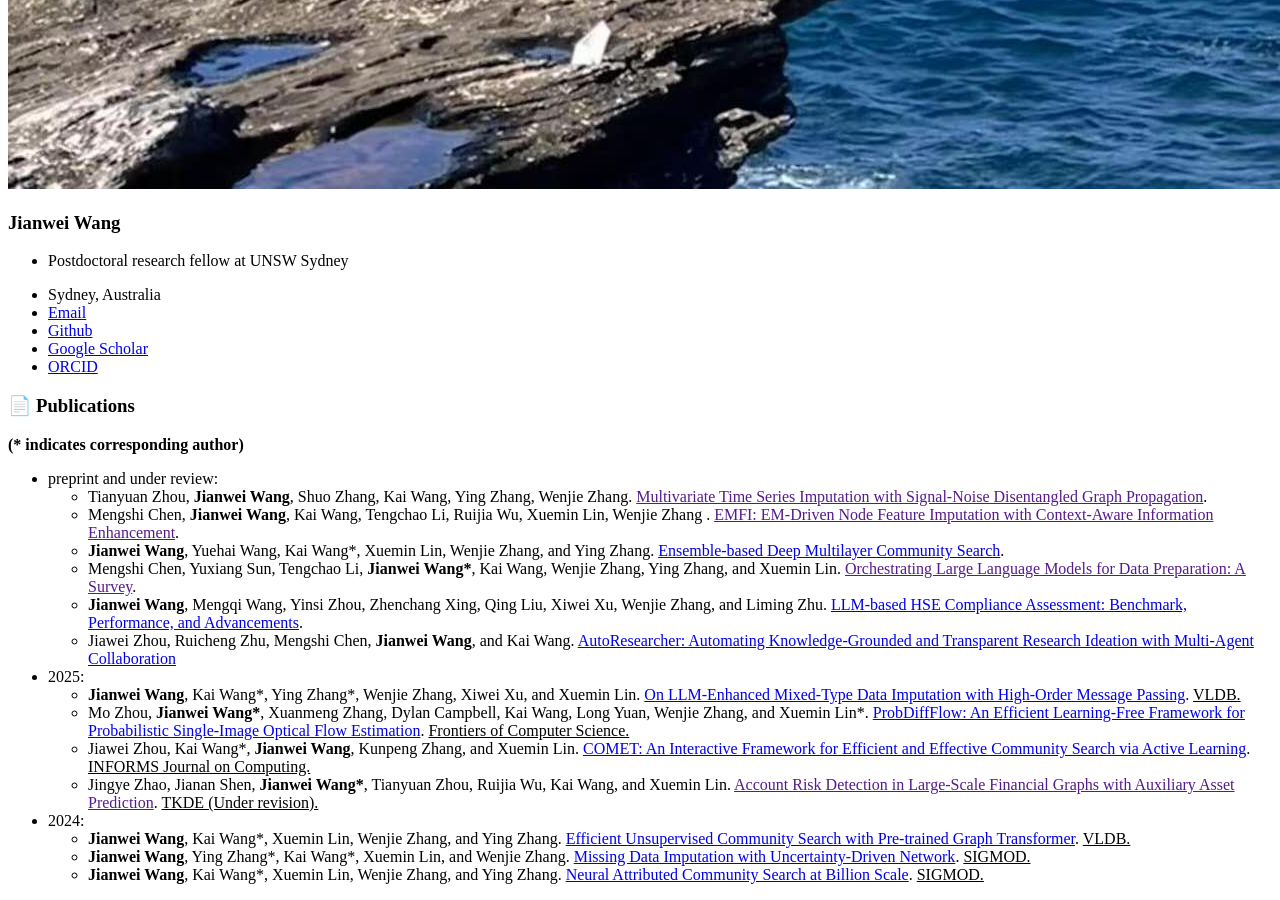
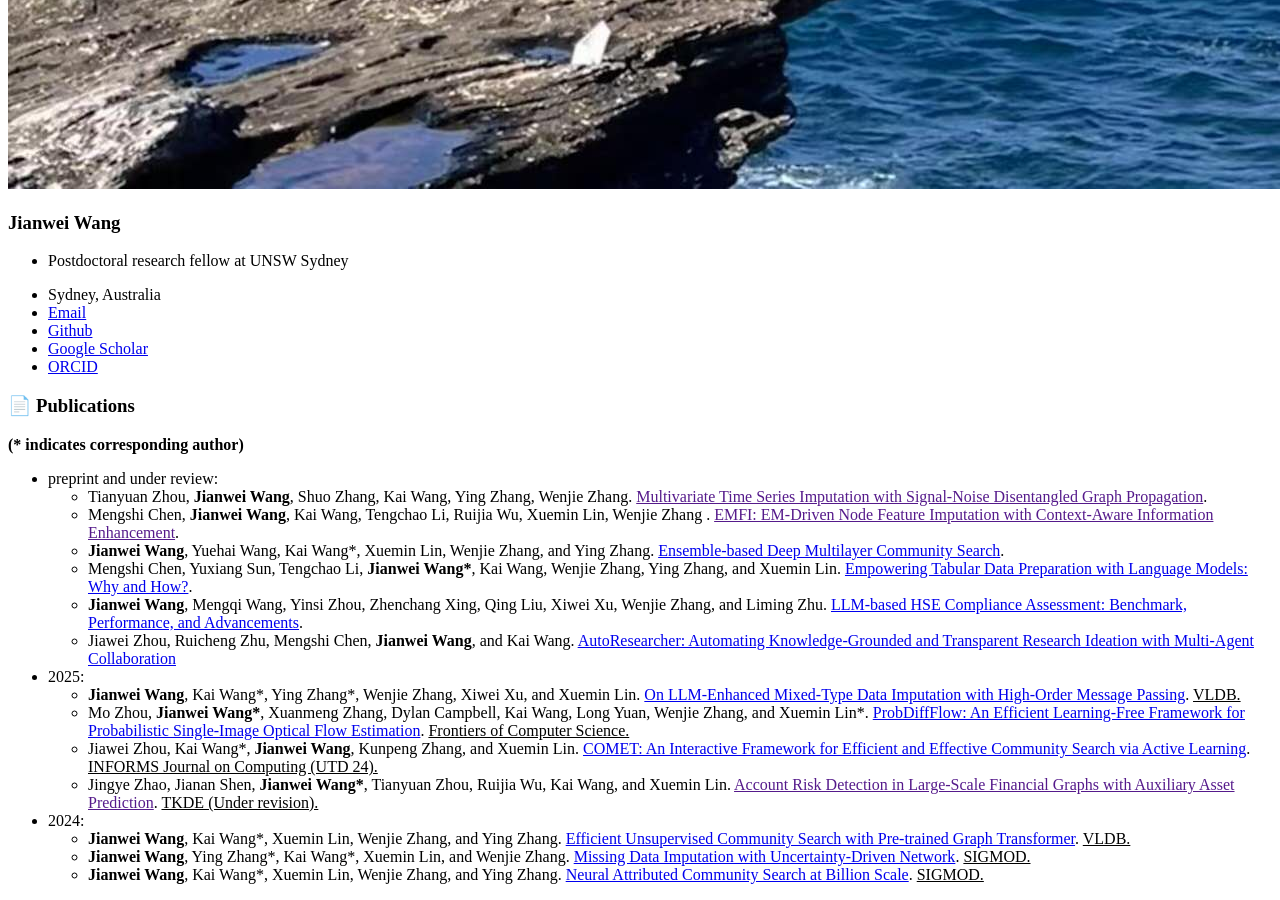
Before and after one commit to jianwei-cse/jianwei-cse.github.io, a Jekyll site: the page built from _pages/includes/publications.md, in a window 1280 px wide and 900 px high, scrolled down 1275 px. Built offline with Jekyll 4.4.1, drawn with Linux system fonts in a browser that asks for light colours; our own code applies the rules of GitHub Pages for plain Markdown files; a script bundle is joined from its source files by our own code.

Commit message:
update publication

```diff
--- a/_pages/includes/publications.md
+++ b/_pages/includes/publications.md
@@ -6,14 +6,14 @@
   + Tianyuan Zhou, **Jianwei Wang**, Shuo Zhang, Kai Wang, Ying Zhang, Wenjie Zhang. [Multivariate Time Series Imputation with Signal-Noise Disentangled Graph Propagation]().
   + Mengshi Chen, **Jianwei Wang**, Kai Wang, Tengchao Li, Ruijia Wu, Xuemin Lin, Wenjie Zhang . [EMFI: EM-Driven Node Feature Imputation with Context-Aware Information Enhancement]().
   + **Jianwei Wang**, Yuehai Wang, Kai Wang\*, Xuemin Lin, Wenjie Zhang, and Ying Zhang. [Ensemble-based Deep Multilayer Community Search](https://arxiv.org/abs/2501.02194).
-  + Mengshi Chen, Yuxiang Sun, Tengchao Li, **Jianwei Wang\***, Kai Wang, Wenjie Zhang, Ying Zhang, and Xuemin Lin. [Orchestrating Large Language Models for Data Preparation: A Survey]().
+  + Mengshi Chen, Yuxiang Sun, Tengchao Li, **Jianwei Wang\***, Kai Wang, Wenjie Zhang, Ying Zhang, and Xuemin Lin. [Empowering Tabular Data Preparation with Language Models: Why and How?](https://arxiv.org/abs/2508.01556).
   + **Jianwei Wang**, Mengqi Wang, Yinsi Zhou, Zhenchang Xing, Qing Liu, Xiwei Xu, Wenjie Zhang, and Liming Zhu. [LLM-based HSE Compliance Assessment: Benchmark, Performance, and Advancements](https://arxiv.org/pdf/2505.22959).
   + Jiawei Zhou, Ruicheng Zhu, Mengshi Chen, **Jianwei Wang**, and Kai Wang. [AutoResearcher: Automating Knowledge-Grounded and Transparent Research Ideation with Multi-Agent Collaboration](https://github.com/valleysprings/AutoResearcher)
 
 * 2025:
   + **Jianwei Wang**, Kai Wang\*, Ying Zhang\*, Wenjie Zhang, Xiwei Xu, and Xuemin Lin. [On LLM-Enhanced Mixed-Type Data Imputation with High-Order Message Passing](https://arxiv.org/abs/2501.02191). <u> VLDB.</u>
   + Mo Zhou, **Jianwei Wang\***, Xuanmeng Zhang, Dylan Campbell, Kai Wang, Long Yuan, Wenjie Zhang, and Xuemin Lin\*. [ProbDiffFlow: An Efficient Learning-Free Framework for Probabilistic Single-Image Optical Flow Estimation](https://journal.hep.com.cn/fcs/EN/10.1007/s11704-025-50259-6). <u>Frontiers of Computer Science.</u>
-  + Jiawei Zhou, Kai Wang\*, **Jianwei Wang**, Kunpeng Zhang, and Xuemin Lin. [COMET: An Interactive Framework for Efficient and Effective Community Search via Active Learning](https://pubsonline.informs.org/doi/suppl/10.1287/ijoc.2024.0834). <u>INFORMS Journal on Computing.</u>
+  + Jiawei Zhou, Kai Wang\*, **Jianwei Wang**, Kunpeng Zhang, and Xuemin Lin. [COMET: An Interactive Framework for Efficient and Effective Community Search via Active Learning](https://pubsonline.informs.org/doi/suppl/10.1287/ijoc.2024.0834). <u>INFORMS Journal on Computing (UTD 24).</u>
   + Jingye Zhao, Jianan Shen, **Jianwei Wang\***, Tianyuan Zhou, Ruijia Wu, Kai Wang, and Xuemin Lin. [Account Risk Detection in Large-Scale Financial Graphs with Auxiliary Asset Prediction](). <u>TKDE (Under revision).</u>
 
 * 2024:
```
